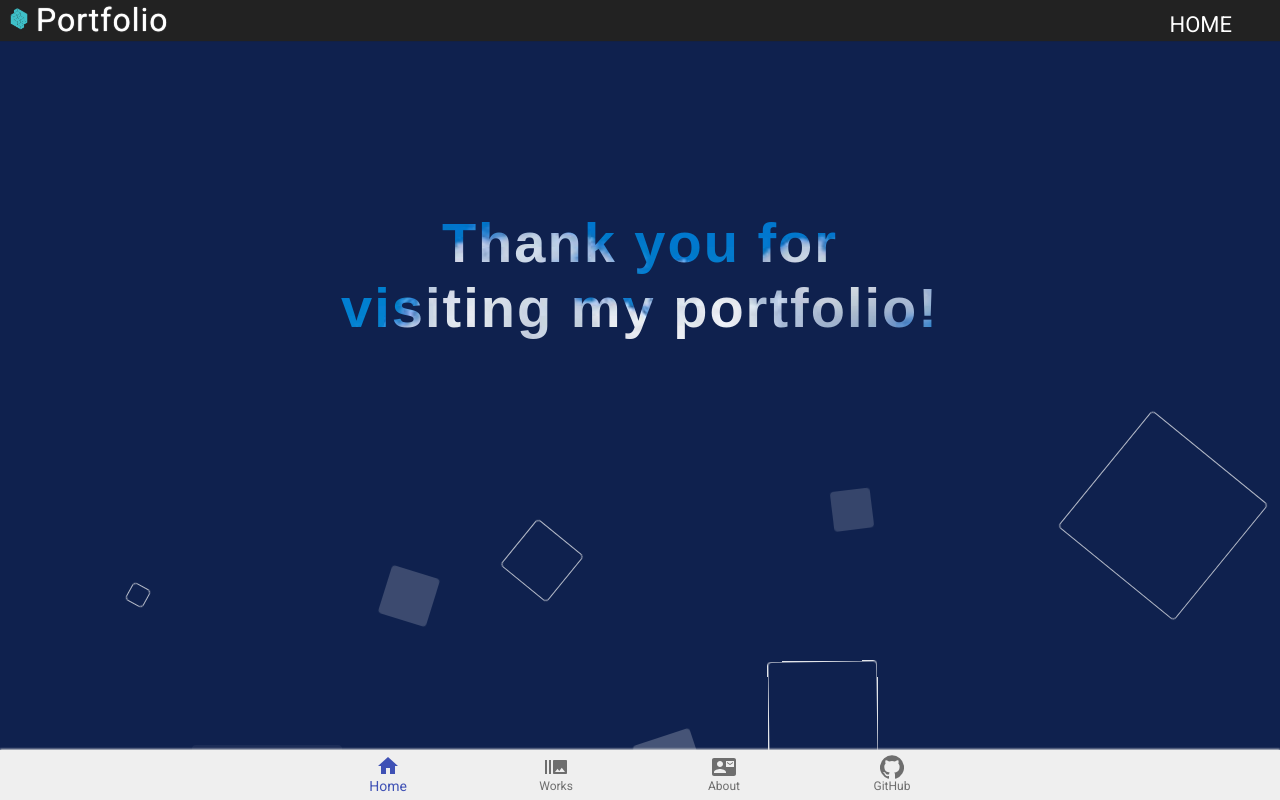
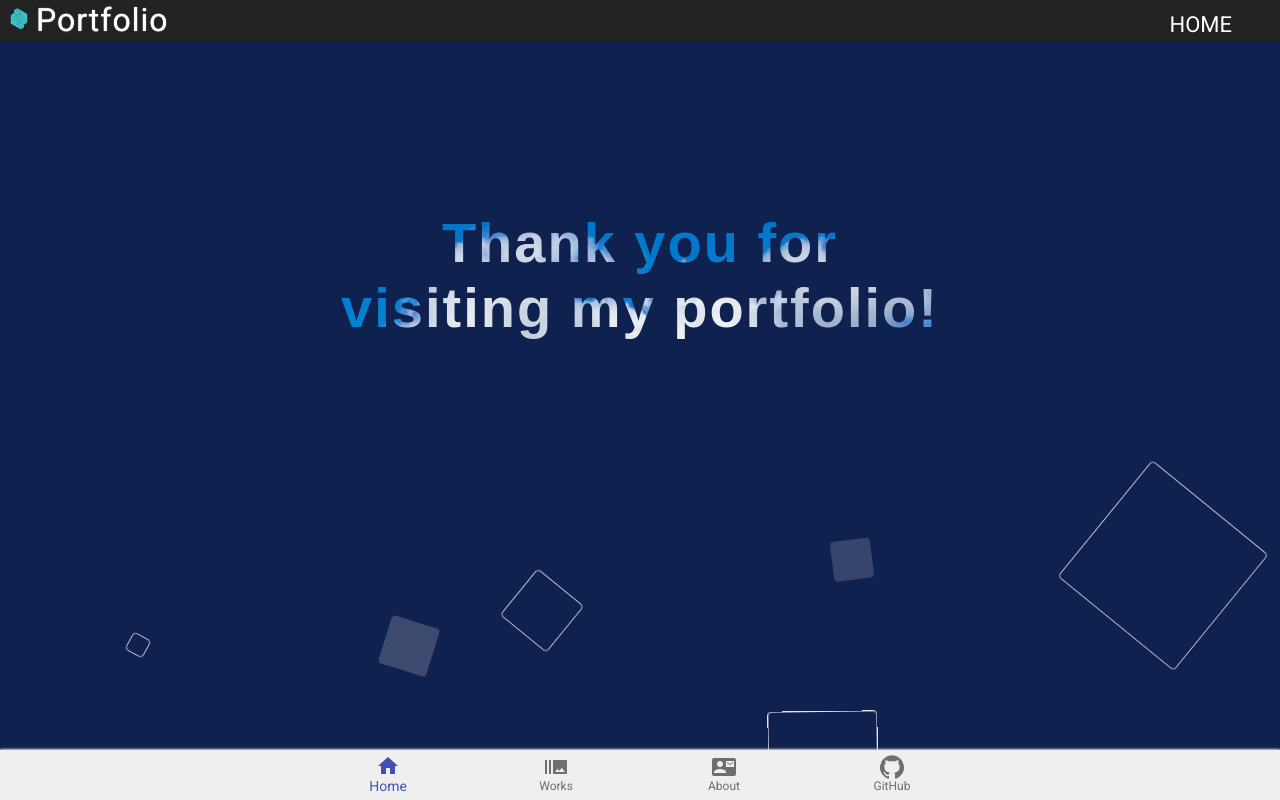
Before and after one commit to daita2021/portfolio, a React (Create React App) app: page / in a window 1280 px wide. Built offline with nearby package versions, Linux system fonts and the light colour scheme.

Commit message:
animationスタイル修正

```diff
--- a/src/App.css
+++ b/src/App.css
@@ -203,7 +203,7 @@ h2 {
   border: 1px solid #fff;
   opacity: 0.2;
   animation: toTop 20s linear infinite;
-  bottom: -100px;
+  bottom: -150px;
   border-radius: 4px;
 }
 
```
